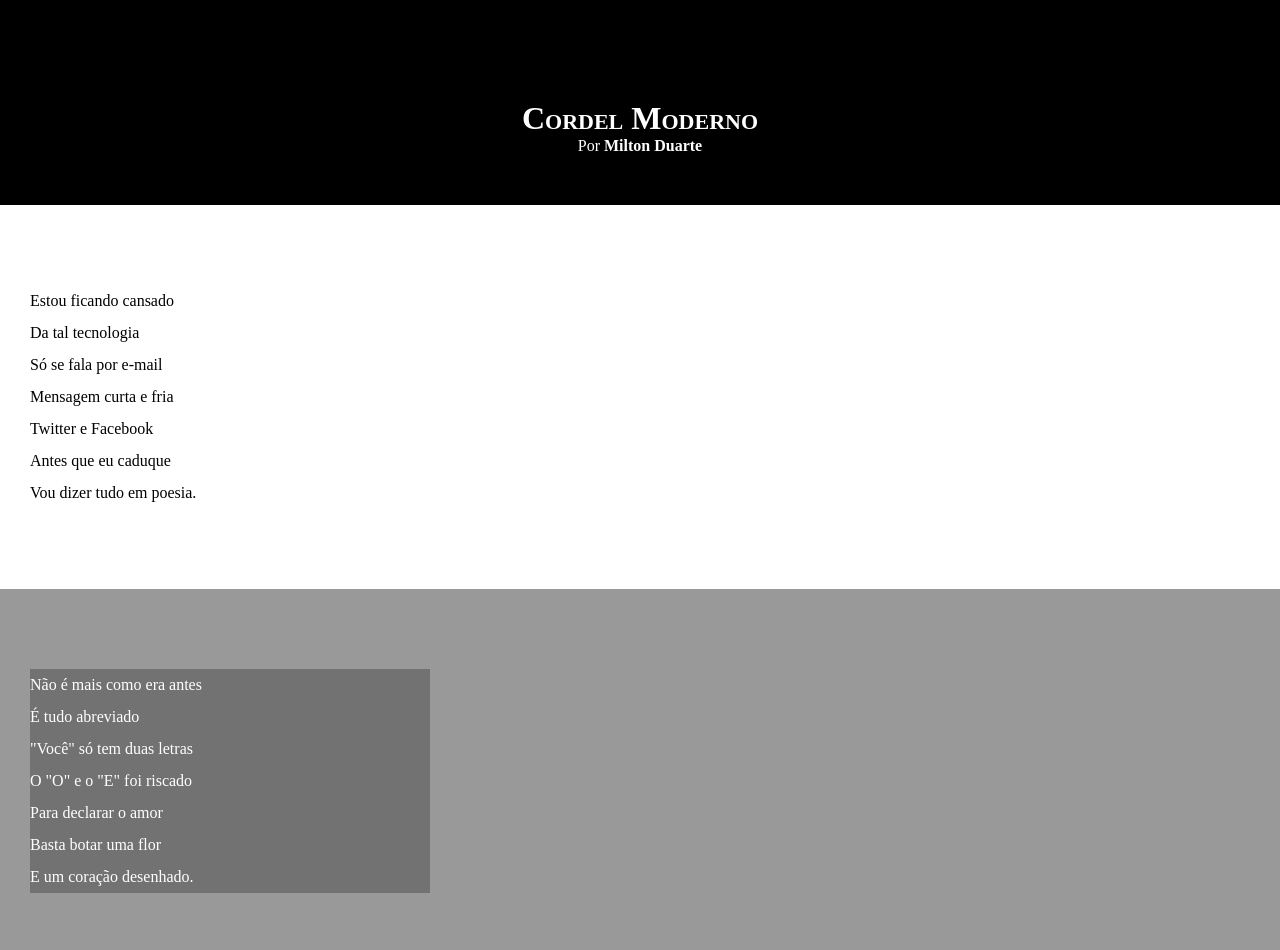
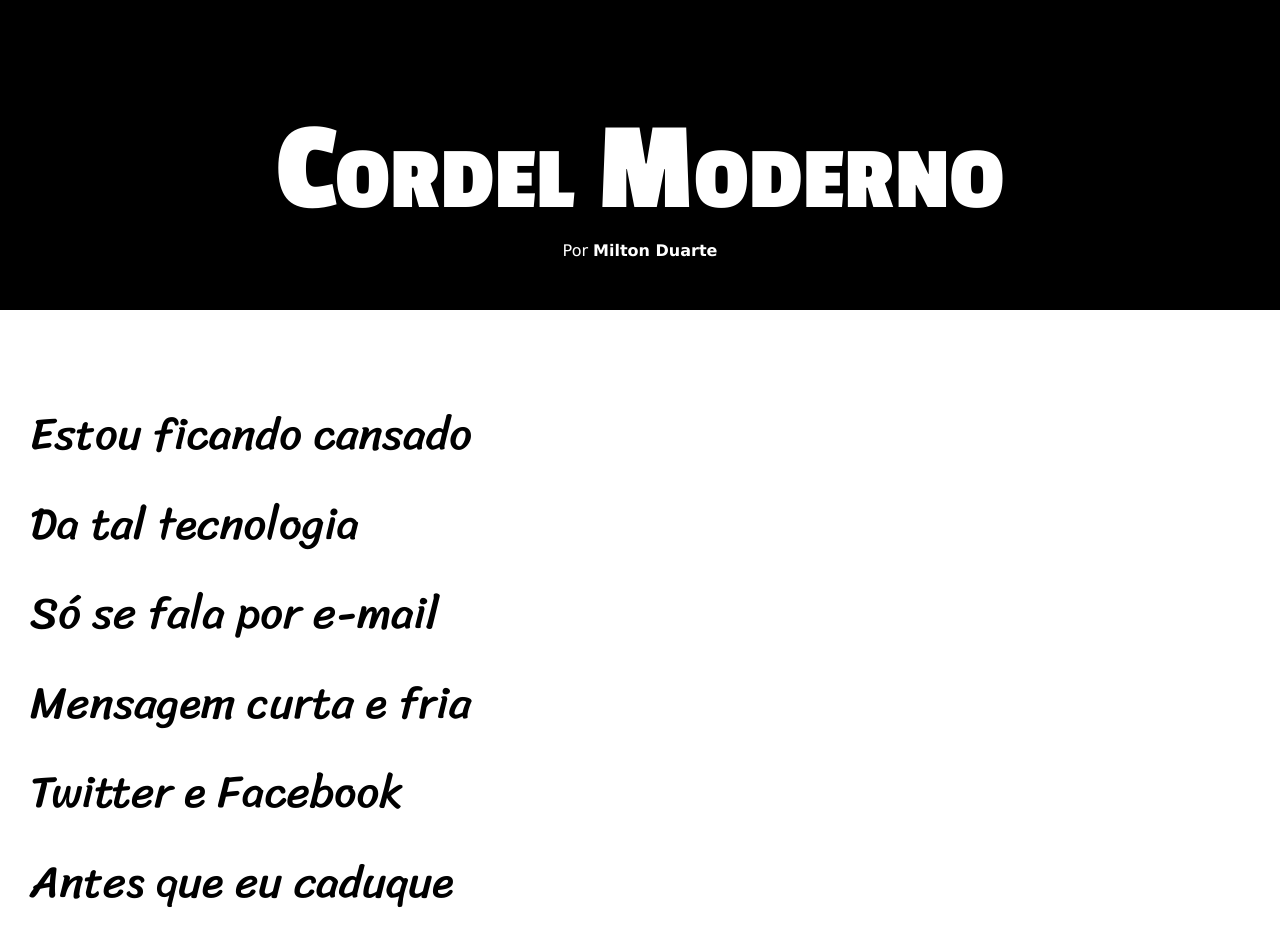
Before and after one commit to ViniciusVieira-web/HTML-CSS, a plain HTML site: page desafios/desafio 11/index.html in a window 1280 px wide. Shown: the top 950 px of the page. Drawn offline with Linux system fonts and the light colour scheme.

Commit message:
atualização de estilo

```diff
--- a/desafios/desafio 11/estilo/style.css
+++ b/desafios/desafio 11/estilo/style.css
@@ -1,11 +1,24 @@
 @charset "UTF-8";
+
+@import url('https://fonts.googleapis.com/css2?family=Passion+One:wght@400;700;900&display=swap');
+
+@import url('https://fonts.googleapis.com/css2?family=Passion+One:wght@400;700;900&family=Sriracha&display=swap');
+
+:root{
+
+    --fonte1: Verdana, Geneva, tahoma, sans-serif;
+    --fonte2: 'Passion One', cursive;
+    --fonte3: 'Sriracha', cursive;
+}
 
 *{
     margin: 0px;
     padding: 0px;
+    font-size: 1em;
 }
 
 html, body{
+    font-family: var(--fonte1);
     min-width: 100vh;
     background-color: darkgray;
 }
@@ -19,6 +32,8 @@ header{
 header > h1{
     padding-top: 50px;
     font-variant: small-caps;
+    font-family: var(--fonte2);
+    font-size: 10vw;
 }
 
 header > p {
@@ -40,6 +55,8 @@ section {
     padding-bottom: 10vh;
     line-height: 2em;
     padding-left: 30px;
+    font-family: var(--fonte3);
+    font-size: 3.5vw;
 }
 
 section.normal {
@@ -53,7 +70,8 @@ section.imagem {
 }
 
 section.imagem > p {
-    width: 400px;
+    display: inline-block;
+    padding: 5px;
     background-color: rgba(0, 0, 0, 0.253);
 }
 
```
